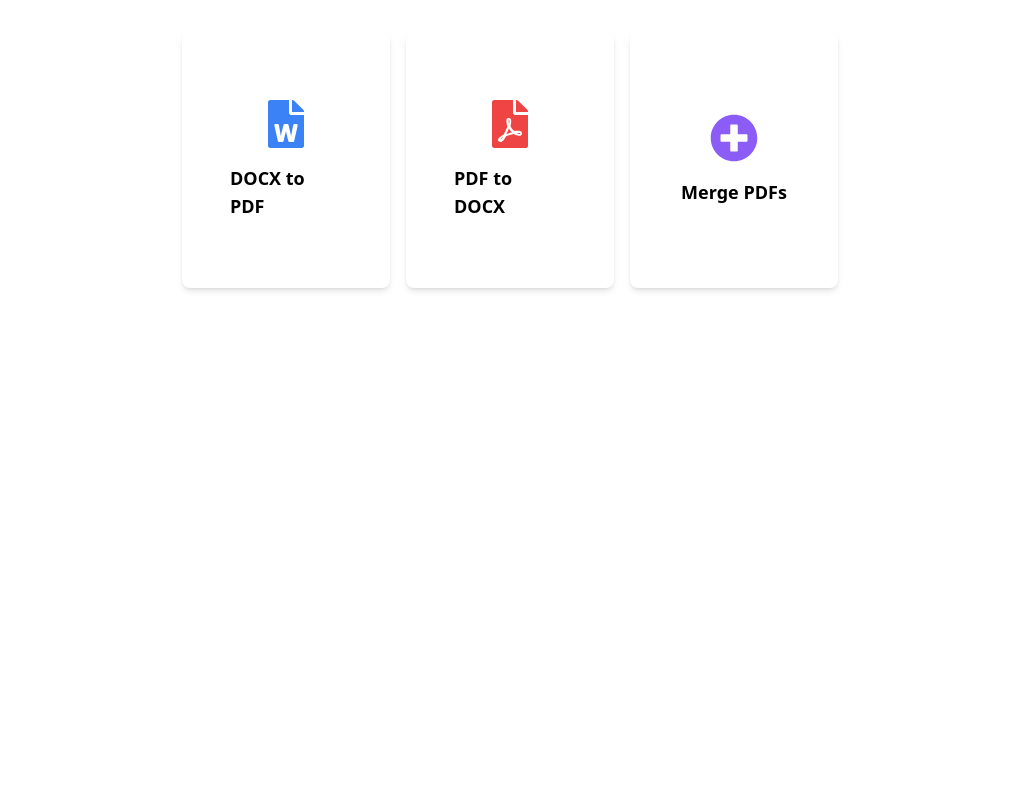
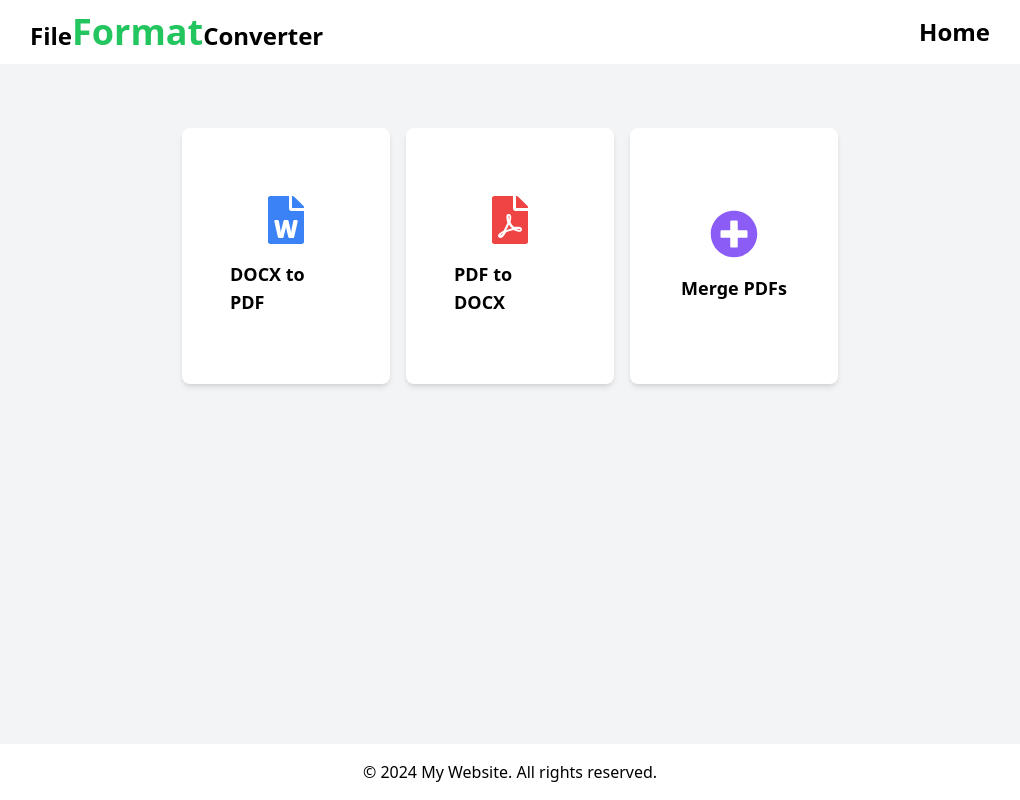
Before and after one commit to Harshit-12Kaundal/file-format-conveter, a React (Create React App) app in the folder client/: page /tools in a window 1280 px wide. Shown: the whole page, without its empty margins (130-1150 px from the left). Built offline with nearby package versions, Linux system fonts and the light colour scheme.

Commit message:
adding the cards folder to better understanding of the code

```diff
--- a/client/src/components/Home.jsx
+++ b/client/src/components/Home.jsx
@@ -1,27 +1,24 @@
 import React from 'react';
 import { Link } from 'react-router-dom';
-import { FaFileWord, FaFilePdf, FaPlusCircle } from "react-icons/fa";
-
-const conversions = [
-  { id: 'docx-to-pdf', title: 'DOCX to PDF', icon: <FaFileWord className="text-blue-500" size={48} /> },
-  { id: 'pdf-to-docx', title: 'PDF to DOCX', icon: <FaFilePdf className="text-red-500" size={48} /> },
-  { id: 'merge-pdfs', title: 'Merge PDFs', icon: <FaPlusCircle className="text-violet-500" size={48} /> },
-  // Add more conversion types as needed with appropriate icons
-];
+import conversions from './cardsdata/CardConversions'; // Importing the conversions data
+import Navbar from './Navbar';
+import Footer from './Footer';
+import Card from './cardsdata/Cards'
 
 const Home = () => {
   return (
-    <div className="p-4 mt-4 flex justify-center bg-red">
-      <div className="flex flex-wrap gap-4">
-        {conversions.map(conversion => (
-          <Link to={`/convert/${conversion.id}`} key={conversion.id} className="block">
-            <div className="w-52 p-12 bg-white shadow-md rounded-lg bg-slate-50 hover:shadow-xl transition-shadow h-64 flex flex-col items-center justify-center hover:bg-gray-300">
-              {conversion.icon}
-              <h3 className="text-lg font-semibold mt-4">{conversion.title}</h3>
-            </div>
-          </Link>
-        ))}
-      </div>
+    <div className="flex flex-col min-h-screen">
+      <Navbar />
+      <main className="flex-grow pt-16 pb-16 bg-gray-100">
+        <div className="flex justify-center">
+          <div className="flex flex-wrap gap-4">
+            {conversions.map(conversion => (
+              <Card key={conversions.id} conversion={conversion} />
+            ))}
+          </div>
+        </div>
+      </main>
+      <Footer />
     </div>
   );
 };
--- a/client/src/components/LandingPage.jsx
+++ b/client/src/components/LandingPage.jsx
@@ -2,7 +2,8 @@ import React from 'react';
 import Navbar from './Navbar';
 import Footer from './Footer';
 import { Link } from 'react-router-dom';
-import Home from './Home';
+import Card from './cardsdata/Cards'; // Importing the correct Card component
+import conversions from './cardsdata/CardConversions';
 
 const LandingPage = () => {
   return (
@@ -23,7 +24,11 @@ const LandingPage = () => {
 
         <div className="flex-grow">
           <h3 className="text-2xl font-semibold mb-4">Most Popular PDF Tools</h3>
-          <Home />
+          <div className="flex flex-wrap gap-4 justify-center">
+            {conversions.map(conversion => (
+              <Card key={conversion.id} conversion={conversion} />
+            ))}
+          </div>
         </div>
 
         <div className="flex-grow mt-8 mb-16">
--- a/client/src/components/Navbar.jsx
+++ b/client/src/components/Navbar.jsx
@@ -3,7 +3,7 @@ import React from 'react'
 const Navbar = () => {
   return (
     <>
-    <div className="max-w-screen-full mx-auto px-6 py-3 md:px-40 shadow-lg h-16 flex items-center justify-between">
+    <div className="max-w-screen-full mx px-6 py-3 md:px-40 shadow-lg h-16 flex items-center justify-between">
       <h1 className="text-2xl cursor-pointer font-bold">File<span className="text-4xl text-green-500">Format</span>Converter</h1>
       <h1 className="text-2xl cursor-pointer font-bold hover:scale-125 duration-300">Home</h1>
     </div>
--- /dev/null
+++ b/client/src/components/cardsdata/CardConversions.js
@@ -0,0 +1,12 @@
+// src/conversions.js
+
+import { FaFileWord, FaFilePdf, FaPlusCircle } from "react-icons/fa";
+
+const conversions = [
+  { id: 'docx-to-pdf', title: 'DOCX to PDF', icon: <FaFileWord className="text-blue-500" size={48} /> },
+  { id: 'pdf-to-docx', title: 'PDF to DOCX', icon: <FaFilePdf className="text-red-500" size={48} /> },
+  { id: 'merge-pdfs', title: 'Merge PDFs', icon: <FaPlusCircle className="text-violet-500" size={48} /> },
+  // Add more conversion types as needed with appropriate icons
+];
+
+export default conversions;
--- /dev/null
+++ b/client/src/components/cardsdata/Cards.jsx
@@ -0,0 +1,15 @@
+import React from 'react';
+import { Link } from 'react-router-dom';
+
+const Card = ({ conversion }) => {
+  return (
+    <Link to={`/convert/${conversion.id}`} className="block">
+      <div className="w-52 p-12 bg-white shadow-md rounded-lg bg-slate-50 hover:shadow-xl transition-shadow h-64 flex flex-col items-center justify-center hover:bg-gray-300">
+        {conversion.icon}
+        <h3 className="text-lg font-semibold mt-4">{conversion.title}</h3>
+      </div>
+    </Link>
+  );
+};
+
+export default Card;
```
